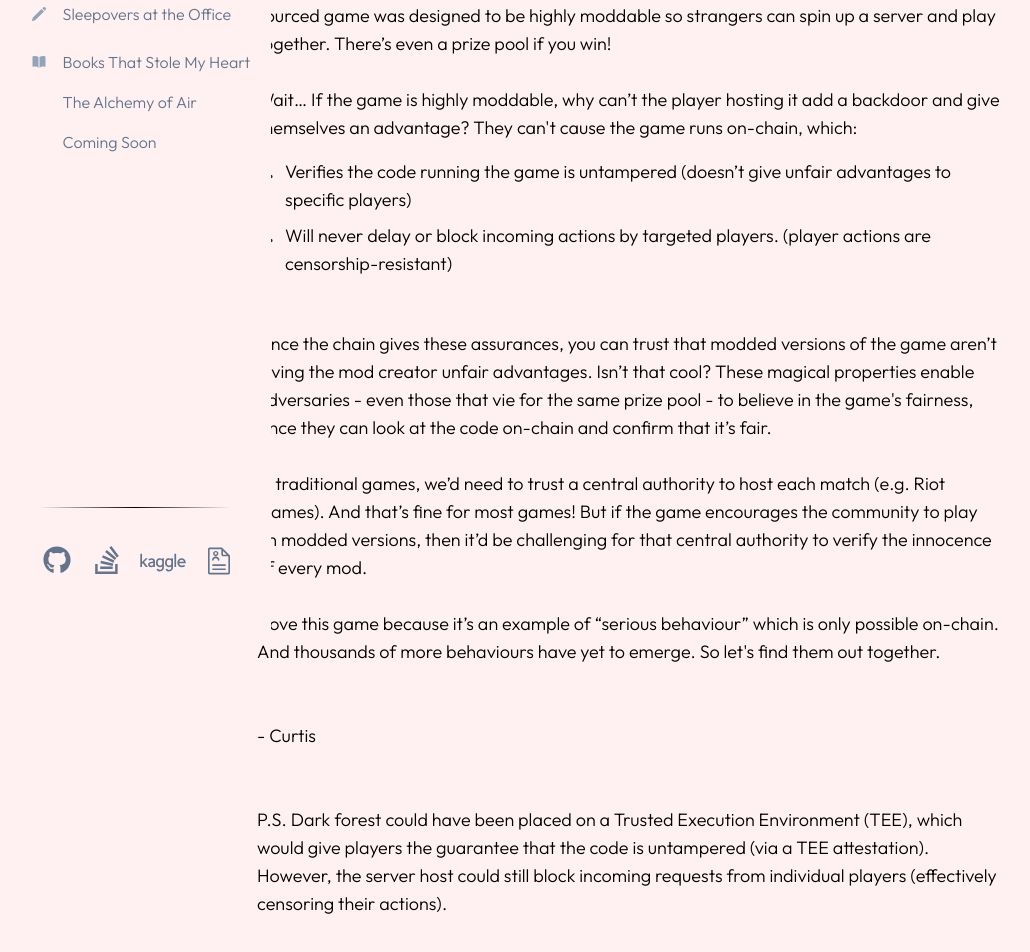
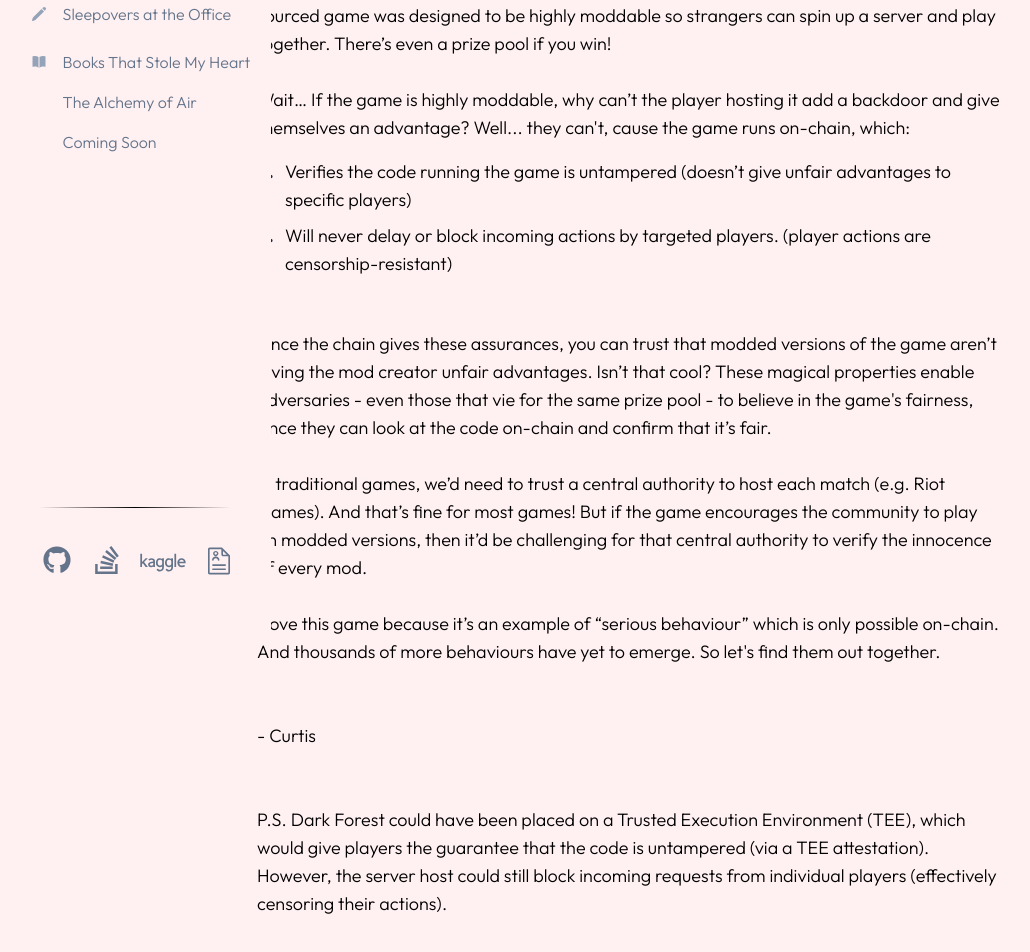
Before and after one commit to chongcurtis/chongcurtis.github.io, a Next.js app: page /crypto-blog/why-put-dark-forest-onchain in a window 1280 px wide. Shown: the part 170-1122 px from the top of the page, without its empty margins (11-1041 px from the left). Built offline with nearby package versions, Linux system fonts and the light colour scheme.

Commit message:
fix typo in why put dark forest onchain

```diff
--- a/src/pages/crypto-blog/why-put-dark-forest-onchain.tsx
+++ b/src/pages/crypto-blog/why-put-dark-forest-onchain.tsx
@@ -20,12 +20,9 @@ export default function WhyPutDarkForestOnchain() {
             <br />
             <p className="fade-in-on-scroll">
                 Wait… If the game is highly moddable, why can’t the player hosting it add a backdoor
-                and give themselves an advantage? They can't cause the game runs on-chain, which:
+                and give themselves an advantage? Well... they can't, cause the game runs on-chain,
+                which:
             </p>
-            <ol className="mx-20 text-left">
-                <li></li>
-                <li></li>
-            </ol>
             <ol className="mb-6 ml-[20px] mt-4 list-decimal marker:text-center marker:font-extrabold marker:text-slate-800">
                 <li className="fade-in-on-scroll mb-2 pl-2">
                     Verifies the code running the game is untampered (doesn’t give unfair advantages
@@ -64,7 +61,7 @@ export default function WhyPutDarkForestOnchain() {
             <br />
 
             <p className="fade-in-on-scroll">
-                P.S. Dark forest could have been placed on a Trusted Execution Environment (TEE),
+                P.S. Dark Forest could have been placed on a Trusted Execution Environment (TEE),
                 which would give players the guarantee that the code is untampered (via a TEE
                 attestation). However, the server host could still block incoming requests from
                 individual players (effectively censoring their actions).
```
